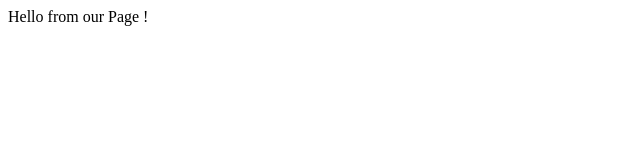
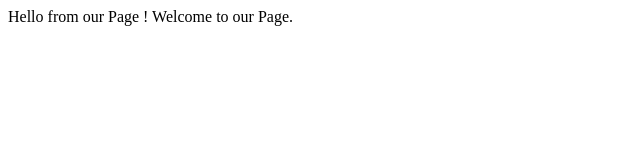
Before and after one commit to ZhuZhu61458/php_web_learning, a plain HTML site: page index.html in a window 1280 px wide. Shown: the whole page, without its empty margins (0-640 px from the left). Drawn offline with Linux system fonts and the light colour scheme.

Commit message:
Update index.

```diff
--- a/index.html
+++ b/index.html
@@ -4,7 +4,7 @@
         <title>Pre Intern Web Page</title>
     </head>
     <body>
-        Hello from our Page !
+        Hello from our Page ! Welcome to our Page.
     </body>
 
 </html>
```
